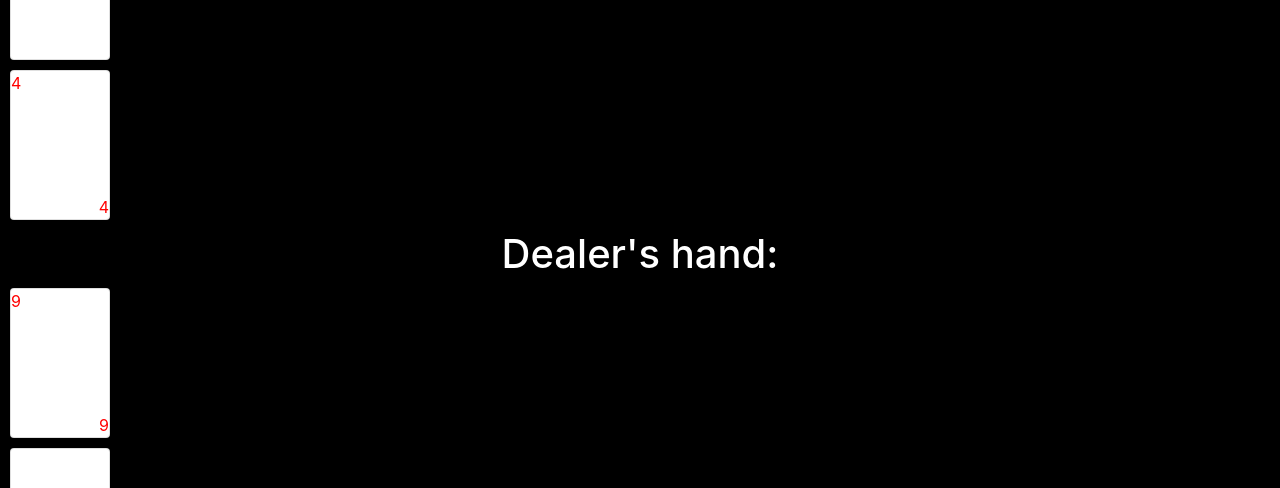
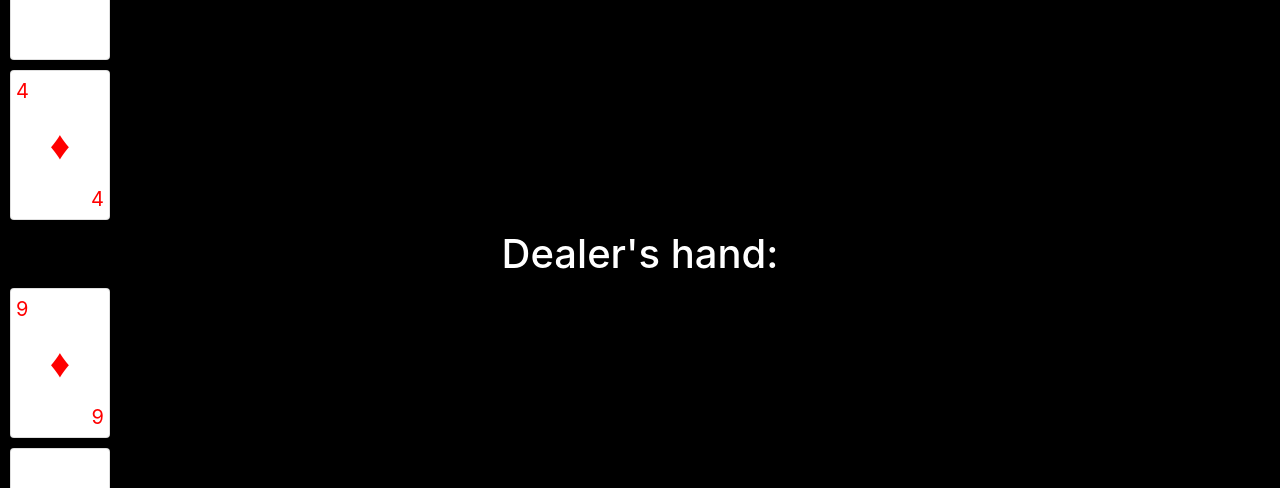
Before and after one commit to natalie-todd/blackjackfront, a React (Create React App) app: page / in a window 1280 px wide. Shown: the part 266-754 px from the top of the page. Built offline with nearby package versions, Linux system fonts and the light colour scheme.

Commit message:
red cards are showing, black are not

```diff
--- a/src/App.css
+++ b/src/App.css
@@ -33,11 +33,15 @@
 }
 
 .top-rank {
+  padding: 5px;
+  font-size: 20px;
   position: absolute;
   left: 0;
   top: 0;
 }
 .bottom-rank {
+  padding: 5px;
+  font-size: 20px;
   position: absolute;
   bottom: 0;
   right: 0;
@@ -52,25 +56,25 @@
   border-color: red;
 }
 
-/* &:after {
+:after {
   position: absolute;
   top: 50%; left: 50%;
   transform: translate(-50%,-50%);
   font-size: 40px;
 }
 
-&.H:after {
+.H:after {
   content: '\2665';
 }
 
-&.D:after {
+.D:after {
   content: '\2666';
 }
 
-&.S:after {
+.S:after {
   content: '\2660';
 }
 
-&.C:after {
+.C:after {
   content: '\2663';
-} */
+}
```
